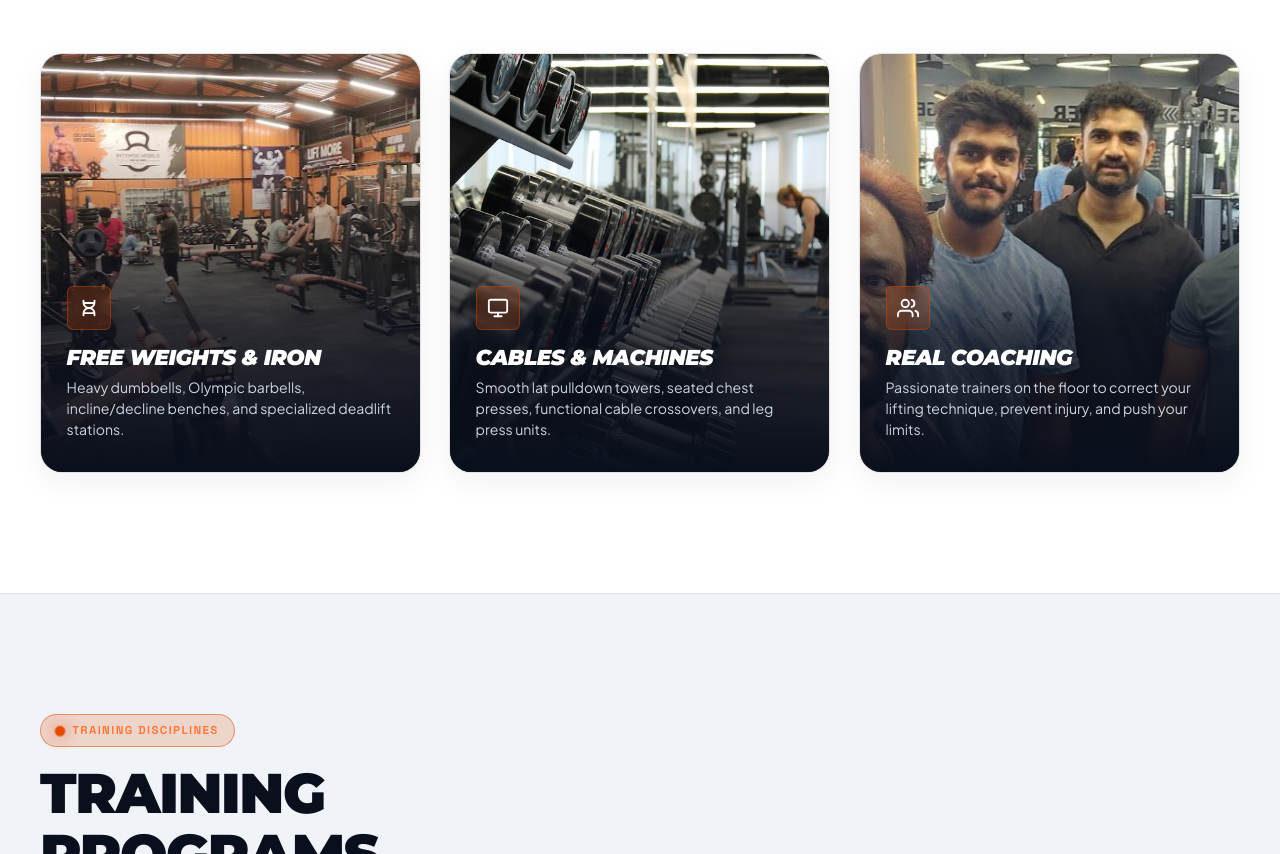
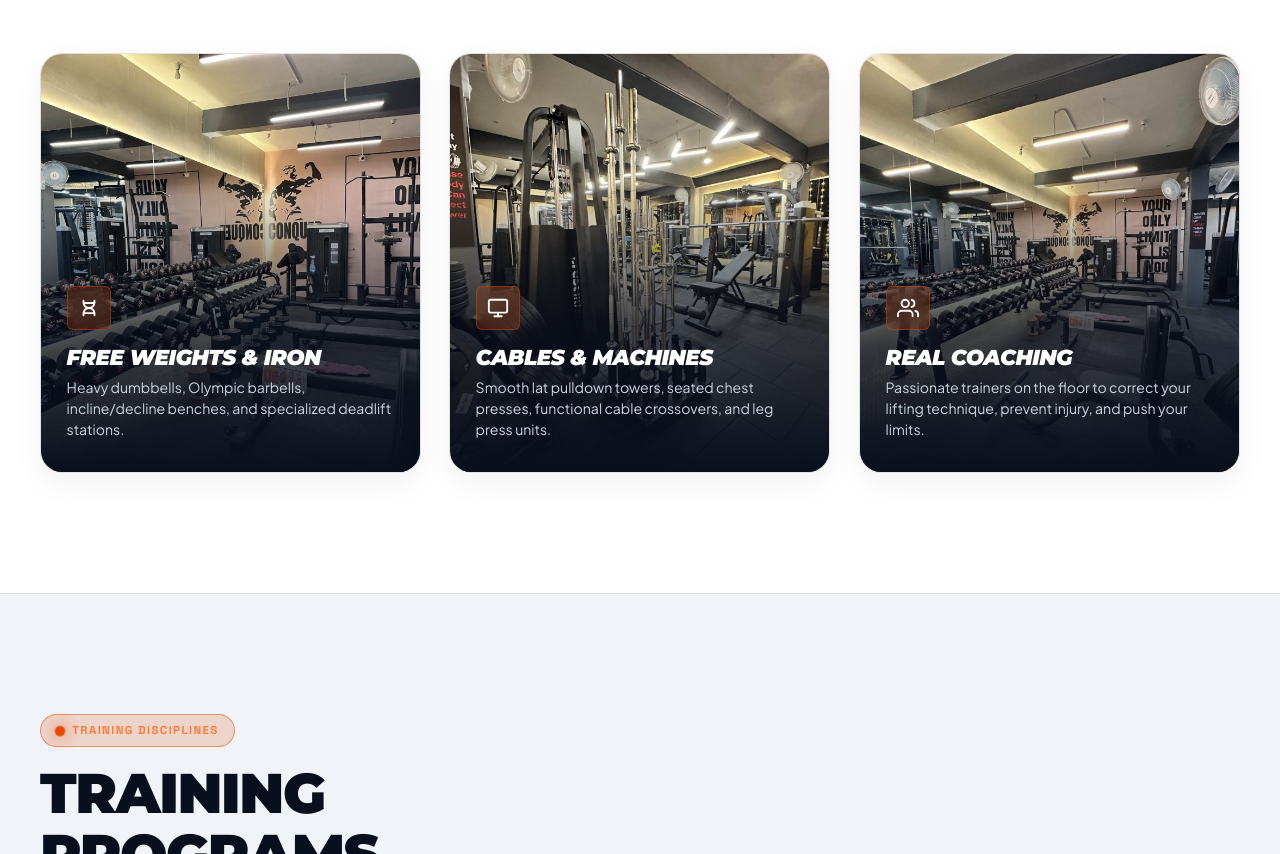
Before and after one commit to sagarmetri52-spec/intence_world, a plain HTML site: page index.html in a window 1280 px wide. Shown: the part 1973-2827 px from the top of the page. Drawn offline with Linux system fonts and the light colour scheme.

Commit message:
feat: replace facility card images with high-resolution gym floor photos

```diff
--- a/index.html
+++ b/index.html
@@ -357,7 +357,7 @@
 
         <div class="facility-grid-3">
           <div class="facility-card-cult fade-in-up">
-            <img src="assets/gym-floor.jpg" alt="Main Strength and Free Weight Zone" loading="lazy">
+            <img src="assets/facility-weights.jpg" alt="Main Strength and Free Weight Zone" loading="lazy">
             <div class="card-gradient-overlay"></div>
             <div class="card-content">
               <div class="facility-icon-pill">
@@ -370,7 +370,7 @@
           </div>
 
           <div class="facility-card-cult fade-in-up">
-            <img src="assets/gym-workout.jpg" alt="Modern Lat and Cable Hypertrophy Stations" loading="lazy">
+            <img src="assets/facility-machines.jpg" alt="Modern Lat and Cable Hypertrophy Stations" loading="lazy">
             <div class="card-gradient-overlay"></div>
             <div class="card-content">
               <div class="facility-icon-pill">
@@ -383,7 +383,7 @@
           </div>
 
           <div class="facility-card-cult fade-in-up">
-            <img src="assets/trainers.jpg" alt="Supportive Trainers and Coaching Team" loading="lazy">
+            <img src="assets/facility-coaching.jpg" alt="Supportive Trainers and Coaching Team" loading="lazy">
             <div class="card-gradient-overlay"></div>
             <div class="card-content">
               <div class="facility-icon-pill">
```
Also changed, not shown: assets/facility-coaching.jpg (added), assets/facility-machines.jpg (added), assets/facility-weights.jpg (added), 1 other file.
